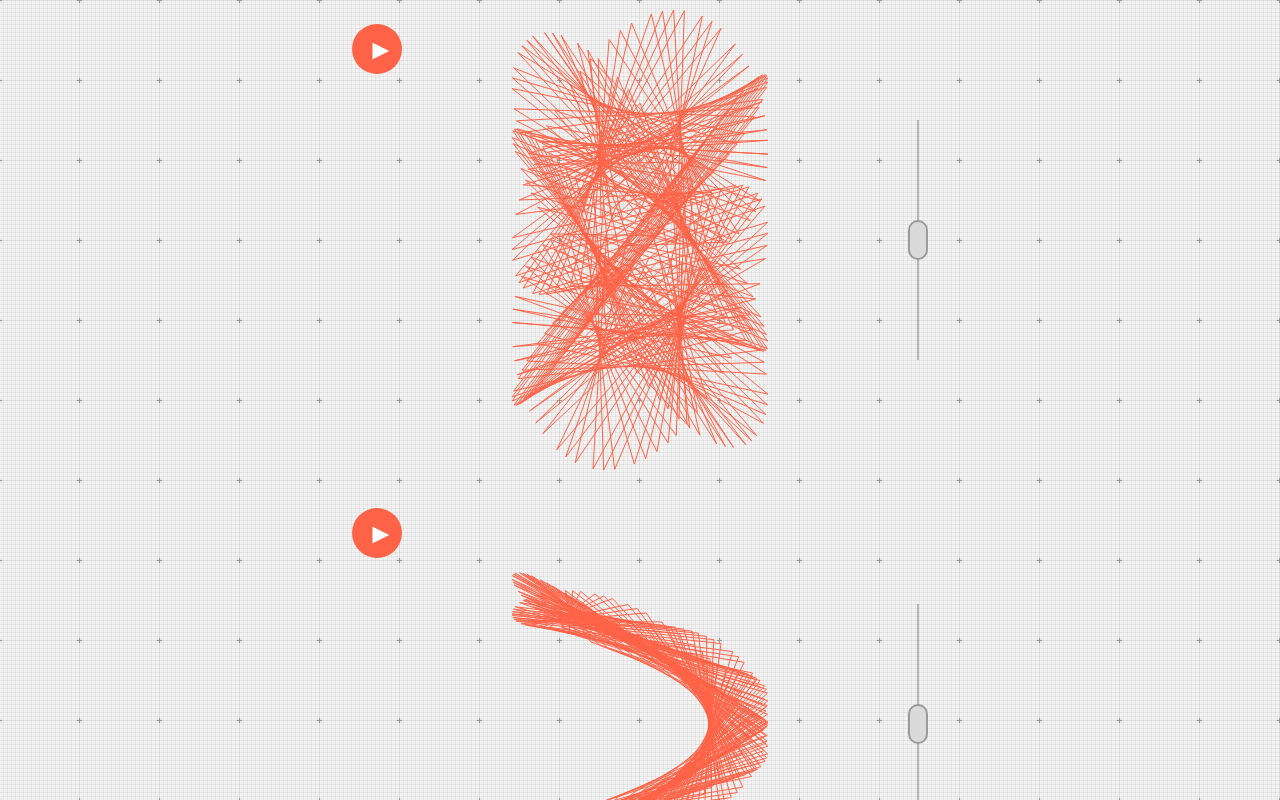
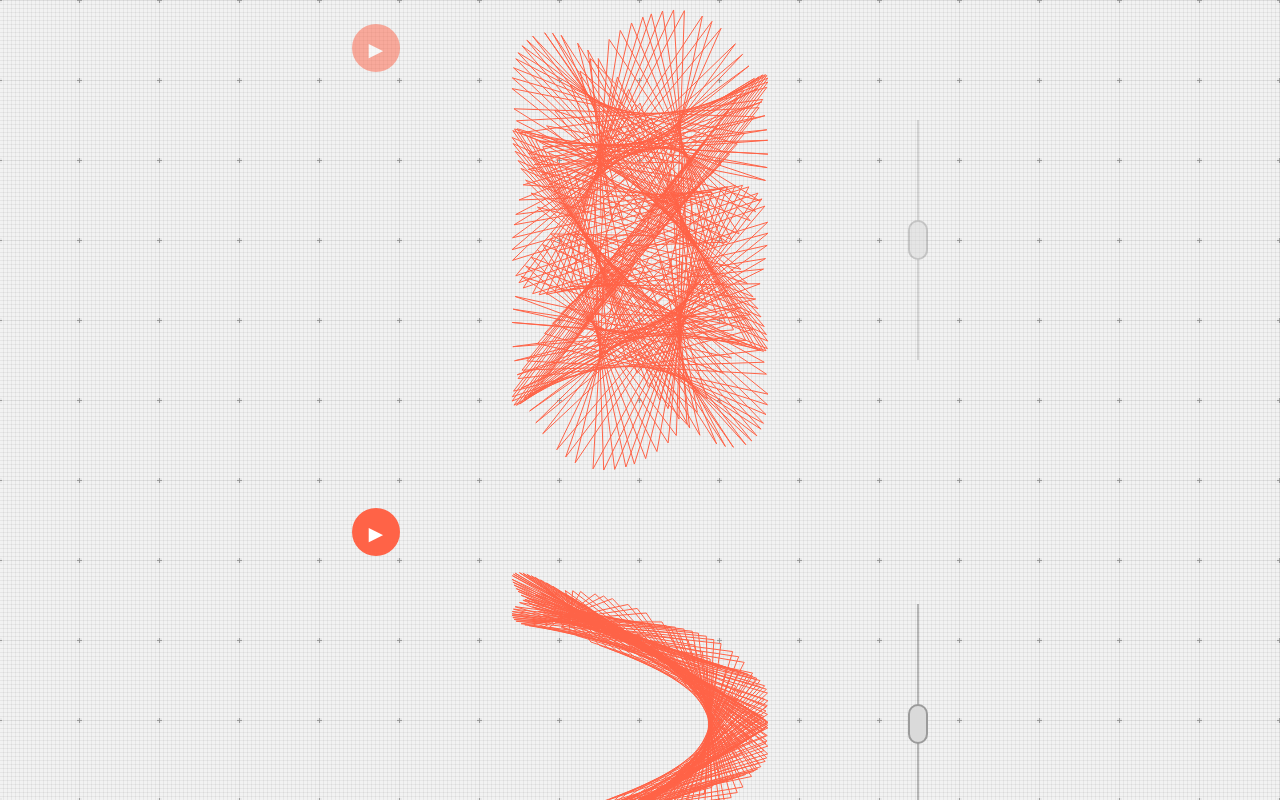
Before and after one commit to shtange/svg-3d, a plain HTML site: page index.html in a window 1280 px wide. Both pictures are taken after a click on the element 377 px from the left and 49 px from the top of the page. Shown: the top 800 px of the page. Drawn offline with Linux system fonts and the light colour scheme.

Commit message:
lock widget while animation is running + minor fixes

```diff
--- a/index.html
+++ b/index.html
@@ -10,11 +10,13 @@
     .content { max-width: 640px; margin: 0 auto }
     .widget-wrapper { position: relative; }
     .widget-wrapper .navigator-wrapper { width: 20px; position: absolute; }
+    .widget-wrapper.locked .navigator-wrapper { opacity: 0.5; }
     .widget-wrapper .navigator-wrapper:after { content: " "; width: 10%; height: 100%; background-color: rgba(0, 0, 0, 0.25); position: absolute; top: 0; left: 45%; z-index: -1; }
     .widget-wrapper .navigator-caret { width: 20px; border-radius: 20px; background-color: #dadada; border: 2px solid #9b9b9b; box-sizing: border-box; cursor: grab; }
-    .widget-wrapper .anim-btn { width: 50px; height: 50px; background-color: tomato; border-radius: 50px; position: absolute; top: 5%; left: 5%; }
-    .widget-wrapper .anim-btn:hover { background-color: #ec6046; cursor: pointer; }
-    .widget-wrapper .anim-btn:after { content: "►"; position: absolute; color: white; font-size: 28px; top: 10px; left: 15px; }
+    .widget-wrapper .anim-btn { width: 48px; height: 48px; background-color: tomato; border-radius: 48px; position: absolute; top: 5%; left: 5%; opacity: 1; }
+    .widget-wrapper:not(.locked) .anim-btn:hover { background-color: #ec6046; cursor: pointer; }
+    .widget-wrapper .anim-btn:after { content: "►"; width: 100%; height: 100%; line-height: 2.2; position: absolute; color: white; font-size: 24px; text-align: center; top: 0; left: 0; }
+    .widget-wrapper.locked .anim-btn { opacity: 0.5 }
   </style>
 
   <script src="js/svg3D.js"></script>
--- a/js/svg3D.js
+++ b/js/svg3D.js
@@ -41,7 +41,7 @@ function GraphDrawer3D(elem, indX) {
   this.svgBgColor = 'white';
   this.svgColor = 'tomato';
   this.svgStrokeWidth = 1;
-  this.svgMaxPoints = 400 * 0.75;
+  this.svgMaxPoints = null;
 
   // Graph options
   this.gMult = null;
@@ -75,9 +75,11 @@ GraphDrawer3D.prototype = {
     this.height = this.width * 0.75;
     this.gMult = this.width / 5;
     this.gOffsetX = this.width / 2;
-    this.gOffsetY = this.height / 2
+    this.gOffsetY = this.height / 2;
 
-    this.svgViewBox = [0, 0, this.width, this.height].join(' ')
+    this.svgViewBox = [0, 0, this.width, this.height].join(' ');
+    this.svgMaxPoints = Math.ceil(this.width / 4) * 2;
+    this.onHold = false;
   },
   setup: function() {
     // SVG Layer
@@ -104,7 +106,7 @@ GraphDrawer3D.prototype = {
     this.svgLayer.appendChild(this.svgGraph);
     this.widget.appendChild(this.svgLayer);
   },
-  drawGraph: function(iterator) {
+  drawGraph: function(iterator, callback) {
     var self = this;
 
     if (!iterator) iterator = 0;
@@ -122,6 +124,8 @@ GraphDrawer3D.prototype = {
     if (!!iterator) this.ratioY += iterator;
 
     this.svgGraph.setAttribute('points', points);
+
+    callback && callback();
   },
   drawNavY: function() {
     var dropzoneHeight = this.height * 0.5,
@@ -169,16 +173,28 @@ GraphDrawer3D.prototype = {
 
     animBtn.addEventListener('click', function(e) {
       e.preventDefault();
-      Array(self.frameCount * 4).fill(null).forEach(function(item, i) {
+      if (self.onHold) return false;
+      self._holder(true);
+      Array(self.frameCount * 4).fill(null).forEach(function(item, i, list) {
         var iterator = i <= self.frameCount || i >= self.frameCount * 3 ? -0.02 : 0.02;
-
-        return setTimeout(self.drawGraph.bind(self, iterator), i * self.frameDelay);
-      }, this)
+        return setTimeout(self.drawGraph.bind(self, iterator, function() {
+          self._holder(i !== list.length - 1)
+        }), i * self.frameDelay);
+      }, this);
     }, false);
 
     wrapper.appendChild(caret);
     this.widget.appendChild(wrapper);
-    this.widget.appendChild(animBtn)
+    this.widget.appendChild(animBtn);
+  },
+  _holder: function(status) {
+    if (this.onHold === status) return false;
+    this.onHold = !!status;
+    if (this.onHold) {
+      this.widget.classList.add('locked');
+    } else {
+      this.widget.classList.remove('locked');
+    }
   },
   _createGraphElement: function(type, attrList) {
     var node = document.createElementNS(this.xmlns, type);
```
